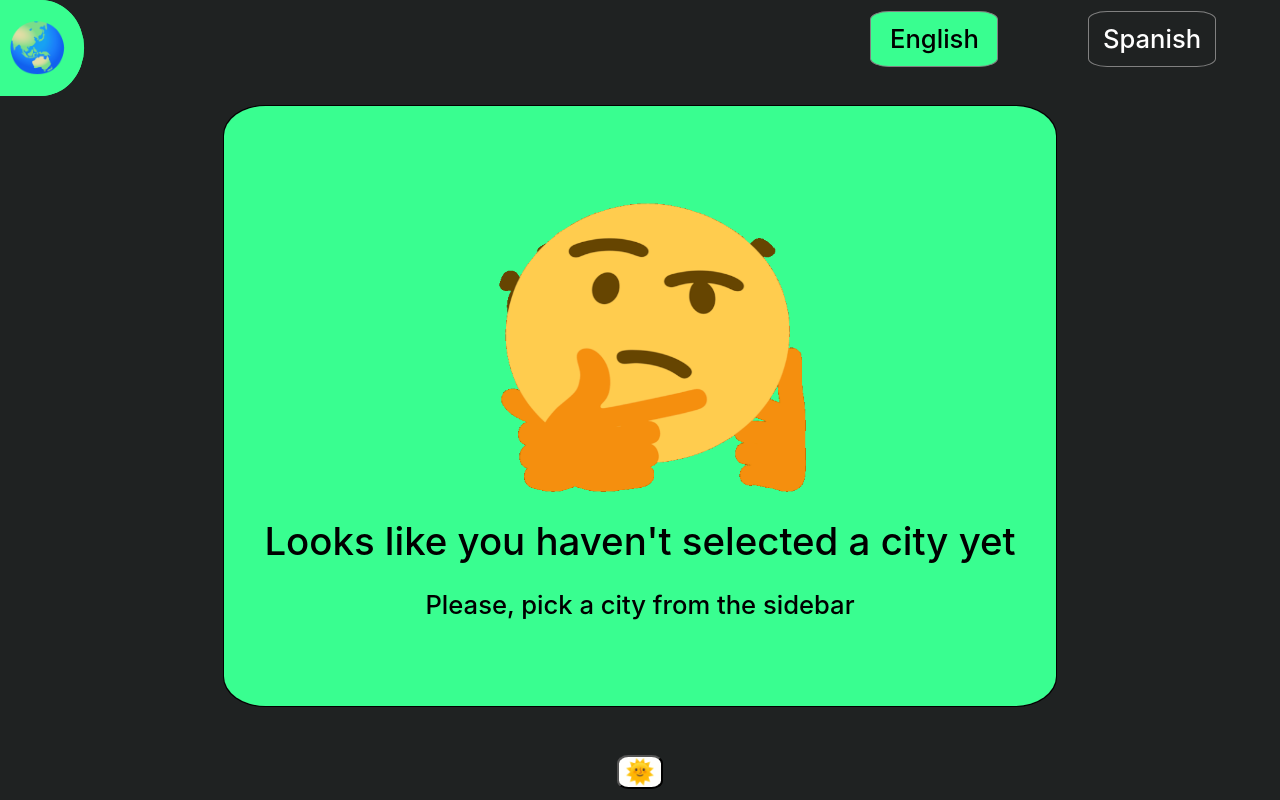
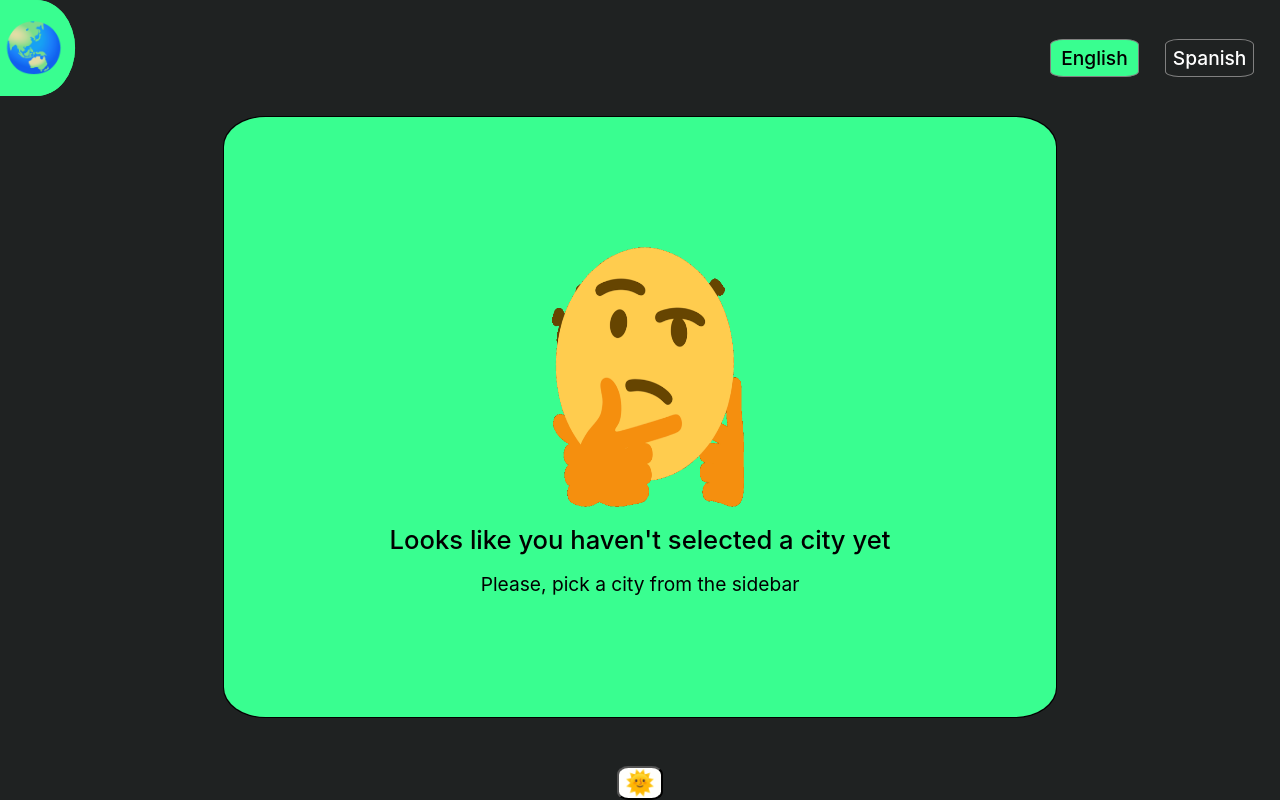
Before and after one commit to jorgeTellols/Weather_Report_App_v2, a React (Vite) app: page / in a window 1280 px wide. Built offline with nearby package versions, Linux system fonts and the light colour scheme.

Commit message:
Fixed style issues. Deleted redundancies and unnecessary things.

```diff
--- a/src/components/weatherMiniCard/weather_mini_card.scss
+++ b/src/components/weatherMiniCard/weather_mini_card.scss
@@ -26,7 +26,6 @@
     }
 
     .second-row {
-
         .temperature-mini-card,
         .rain-prob-mini-card {
             display: flex;
--- a/src/components/weatherMiniCard/weather_mini_card_responsive.scss
+++ b/src/components/weatherMiniCard/weather_mini_card_responsive.scss
@@ -59,7 +59,6 @@
     // Horizontal phones
     @media (min-width: 600px) and (max-width: 1024px) {
         .weather-mini-card {
-
             font-size: 60%;
 
             .first-row {
--- a/src/layout/useApp.ts
+++ b/src/layout/useApp.ts
@@ -45,6 +45,7 @@ function useApp() {
     setIsFormShowing(false);
   };
 
+  // Hook return
   return {
     languageSelected,
     isFormShowing,
--- a/src/modals/modal_responsive.scss
+++ b/src/modals/modal_responsive.scss
@@ -30,13 +30,8 @@
 
 // Landscape orientation
 @media (orientation: landscape) {
-    // Horizontal phones
-    @media (min-width: 600px) and (max-width: 767px) {
-        @include modal-styles(4vw);
-    }
-
-    // Laptops and bigger devices
-    @media (min-width: 768px) and (max-width: 1440px) {
+    // Horizontal phones and bigger devices
+    @media (min-width: 600px) and (max-width: 1440px) {
         @include modal-styles(4vw);
     }
 }
--- a/src/views/emptyContent/empty_content.scss
+++ b/src/views/emptyContent/empty_content.scss
@@ -22,7 +22,8 @@
   }
 
   span {
-    font-size: 1vw;
+    font-weight: 400;
+    font-size: 1.5vw;
   }
 
   @import "empty_content_responsive";
--- a/src/views/emptyContent/empty_content_responsive.scss
+++ b/src/views/emptyContent/empty_content_responsive.scss
@@ -1,54 +1,27 @@
-// Mixin for emoji styles
-@mixin emoji-styles($height, $width) {
-  .emoji {
-    height: $height;
-    width: $width;
+// Portrait orientation
+@media (orientation: portrait) {
+  // Phones
+  @media (min-width: 300px) and (max-width: 1024px) {
+    .emoji {
+      height: 35%;
+      width: 65%;
+    }
+
+    h1 {
+      font-size: 2.5vh;
+    }
+
+    span {
+      font-size: 2vh
+    }
   }
 }
 
-// Mixin for text styles
-@mixin text-styles($font-size-h1, $font-size-span) {
-  h1 {
-    font-size: $font-size-h1;
-  }
-
-  span {
-    font-size: $font-size-span;
+@media (orientation: landscape) {
+  @media (min-width: 600px) and (max-width: 1440px) {
+    .emoji {
+      height: 45%;
+      width: 25%;
+    }
   }
 }
-
-// Portrait orientation
-@media (orientation: portrait) {
-  // Phones
-  @media (min-width: 300px) and (max-width: 599px) {
-    @include emoji-styles(30%, 60%);
-    @include text-styles(6vw, 4vw);
-  }
-
-  // Tablets
-  @media (min-width: 600px) and (max-width: 767px) {
-    @include emoji-styles(40%, 60%);
-    @include text-styles(3vw, 2vw);
-  }
-
-  // Bigger Tablets and other devices
-  @media (min-width: 768px) and (max-width: 1024px) {
-    @include emoji-styles(40%, 50%);
-    @include text-styles(5vw, 3vw);
-  }
-}
-
-// Landscape orientation
-@media (orientation: landscape) {
-  // Horizontal phones and bigger devices
-  @media (min-width: 600px) and (max-width: 1024px) {
-    @include emoji-styles(50%, 30%);
-    @include text-styles(3vw, 2vw);
-  }
-
-  // Laptops and bigger devices
-  @media (min-width: 1024px) and (max-width: 1440px) {
-    @include emoji-styles(50%, 40%);
-    @include text-styles(3vw, 2vw);
-  }
-}
--- a/src/widgets/Form/Form.scss
+++ b/src/widgets/Form/Form.scss
@@ -1,7 +1,7 @@
 @import "../../index.scss";
 
 form {
-  height: 100vh;
+  height: 100%;
   width: 100%;
   display: flex;
   flex-direction: row;
@@ -54,7 +54,6 @@ input {
   flex-direction: column;
 }
 
-
 //Buttons style
 
 .submit-form-button {
--- a/src/widgets/Form/form_responsive.scss
+++ b/src/widgets/Form/form_responsive.scss
@@ -1,18 +1,3 @@
-// Mixin for form
-@mixin form-styles($width: 60%) {
-    form {
-        flex-direction: column;
-        align-items: center;
-        justify-content: center;
-
-        .first-row,
-        .second-row {
-            width: $width;
-            justify-content: space-around;
-        }
-    }
-}
-
 // Mixin for buttons
 @mixin button-styles($font-size) {
     .submit-form-button {
@@ -29,8 +14,18 @@
 // Portrait orientation
 @media (orientation: portrait) {
     // Phones
-    @media (min-width: 300px) and (max-width: 599px) {
-        @include form-styles(60%);
+    @media (min-width: 300px) and (max-width: 1024px) {
+        form {
+            flex-direction: column;
+            align-items: center;
+            justify-content: center;
+
+            .first-row,
+            .second-row {
+                width: 60%;
+                justify-content: space-around;
+            }
+        }
 
         label {
             font-size: 3vh;
@@ -43,42 +38,12 @@
 
         @include button-styles(2vh);
     }
-
-    // Tablets and bigger devices
-    @media (min-width: 600px) and (max-width: 767px),
-    (min-width: 768px) and (max-width: 1024px) {
-        @include form-styles(40%);
-
-        label {
-            font-size: 3vh;
-        }
-
-        input {
-            font-size: 2.5vh;
-            margin-bottom: 15%;
-        }
-
-        @include button-styles(2.5vh);
-    }
 }
 
 // Landscape orientation
 @media (orientation: landscape) {
     // Horizontal phones, tablets and bigger
-    @media (min-width: 600px) and (max-width: 1024px) {
-        label {
-            font-size: 3.5vh;
-        }
-
-        input {
-            font-size: 2.5vh;
-        }
-
-        @include button-styles(3vh);
-    }
-
-    // Horizontal tablets and bigger devices
-    @media (min-width: 1025px) and (max-width: 1440px) {
+    @media (min-width: 600px) and (max-width: 1440px) {
         label {
             font-size: 3.5vh;
         }
--- a/src/widgets/languageButtons/language_buttons_responsive.scss
+++ b/src/widgets/languageButtons/language_buttons_responsive.scss
@@ -1,29 +1,16 @@
-// Mixin for language-button styles
-@mixin language-button-styles($height, $width, $margin-right, $margin-left, $margin-top, $font-size) {
-  .language-button {
-    height: $height;
-    width: $width;
-    margin-right: $margin-right;
-    margin-left: $margin-left;
-    margin-top: $margin-top;
-
-    span {
-      font-size: $font-size;
-    }
-  }
-}
-
 // Portrait orientation
 @media (orientation: portrait) {
   // Phones
-  @media (min-width: 300px) and (max-width: 599px) {
-    @include language-button-styles(5vh, 20vw, 5%, 4vh, 0, 4vw);
-  }
+  @media (min-width: 300px) and (max-width: 1024px) {
+    .language-button {
+      height: 5vh;
+      width: 20vw;
+      margin-left: 5%;
 
-  // Tablets and bigger devices
-  @media (min-width: 600px) and (max-width: 767px),
-  (min-width: 768px) and (max-width: 1024px) {
-    @include language-button-styles(5vh, 15vw, 5%, 4vh, 0, 3vw);
+      span {
+        font-size: 2vh;
+      }
+    }
   }
 }
 
@@ -31,6 +18,14 @@
 @media (orientation: landscape) {
   // Horizontal phones and bigger devices
   @media (min-width: 600px) and (max-width: 1440px) {
-    @include language-button-styles(7vh, 10vw, 5%, 2vw, 0, 2vw);
+    .language-buttons-container {
+      margin-top: 3%;
+
+      .language-button {
+        span {
+          font-size: 1.5vw;
+        }
+      }
+    }
   }
 }
--- a/src/widgets/sidebar/sidebar_responsive.scss
+++ b/src/widgets/sidebar/sidebar_responsive.scss
@@ -1,28 +1,17 @@
 // Mixin for sidebar styles
-@mixin sidebar-styles($width, $border-radius) {
+@mixin sidebar-styles($width) {
   .sidebar {
     width: $width;
-    border-top-right-radius: $border-radius;
-
-    p {
-      font-size: 1rem;
-    }
+    border-top-right-radius: 0;
   }
 }
 
 // Mixin for sidebar-toggle styles
-@mixin sidebar-toggle-styles($width, $height, $top) {
+@mixin sidebar-toggle-styles() {
   .sidebar-toggle {
-    width: $width;
-    height: $height;
-    top: $top;
-  }
-}
-
-// Mixin for paragraph styles
-@mixin paragraph-styles($font-size) {
-  .sidebar p {
-    font-size: $font-size;
+    width: 40%;
+    height: 12%;
+    top: 0;
   }
 }
 
@@ -30,28 +19,16 @@
 @media (orientation: portrait) {
   // Phones and Tablets
   @media (min-width: 300px) and (max-width: 1024px) {
-    @include sidebar-styles(45vw, 0);
-    @include sidebar-toggle-styles(40%, 12%, 0);
-  }
-
-  @media (min-width: 768px) and (max-width: 1024px) {
-    @include paragraph-styles(4vw);
+    @include sidebar-styles(45vw);
+    @include sidebar-toggle-styles;
   }
 }
 
 // Landscape orientation
 @media (orientation: landscape) {
-  // Horizontal phones
-  @media (min-width: 600px) and (max-width: 1024px) {
-    @include sidebar-styles(15vw, 0);
-    @include sidebar-toggle-styles(40%, 12%, 0);
-    @include paragraph-styles(1.3vw);
-  }
-
-  // Laptops and bigger devices
-  @media (min-width: 1024px) and (max-width: 1440px) {
-    @include sidebar-styles(15vw, 0);
-    @include sidebar-toggle-styles(45%, 12%, 0);
-    @include paragraph-styles(2vw);
+  // Horizontal phones and bigger devices
+  @media (min-width: 600px) and (max-width: 1440px) {
+    @include sidebar-styles(15vw);
+    @include sidebar-toggle-styles;
   }
 }
--- a/src/widgets/themeSetter/useThemeSetter.ts
+++ b/src/widgets/themeSetter/useThemeSetter.ts
@@ -12,6 +12,7 @@ function useThemeSetter(theme: string) {
   const setDarkTheme = () => handleThemeChange('dark');
   const setLightTheme = () => handleThemeChange('light');
 
+  // Hook return
   return {
     currentTheme,
     setDarkTheme,
--- a/src/widgets/weatherWidget/weather_widget_responsive.scss
+++ b/src/widgets/weatherWidget/weather_widget_responsive.scss
@@ -10,6 +10,12 @@
                 .weather-mini-card {
                     border-left: none;
                 }
+
+                :first-child {
+                    .third-row {
+                        border-bottom-left-radius: 0;
+                    }
+                }
             }
         }
     }
```
